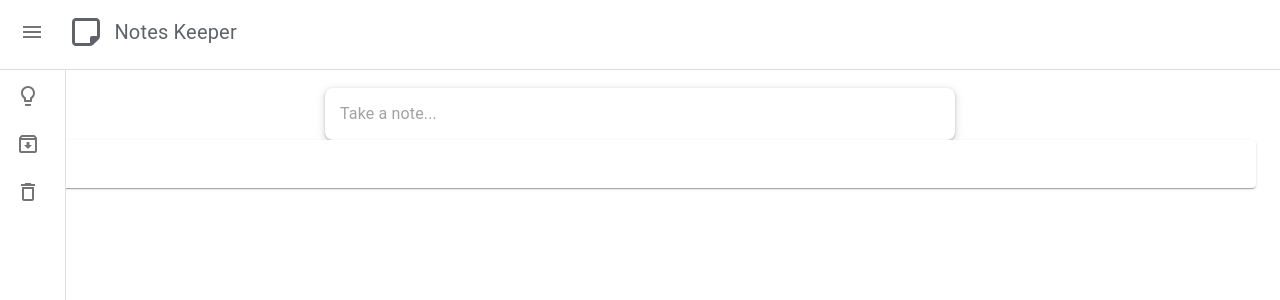
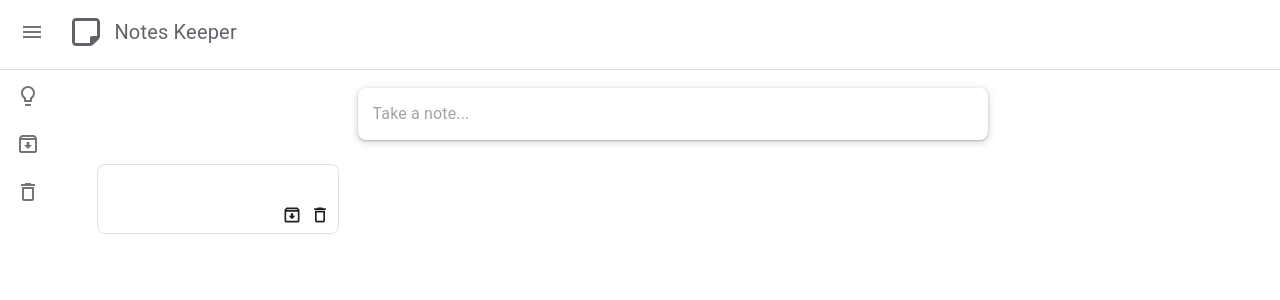
Before and after one commit to auddax/notes-keeper, a React (Create React App) app: page / in a window 1280 px wide. Shown: the top 300 px of the page. Built offline with nearby package versions, Linux system fonts and the light colour scheme.

Commit message:
feat: add Note component (Wed, Jun 01, 2022 09:14:51 PM)

```diff
--- a/package.json
+++ b/package.json
@@ -14,6 +14,7 @@
     "@testing-library/react": "^13.3.0",
     "@testing-library/user-event": "^13.5.0",
     "babel-plugin-macros": "^3.1.0",
+    "prop-types": "^15.8.1",
     "react": "^18.1.0",
     "react-dom": "^18.1.0",
     "react-scripts": "5.0.1",
--- a/src/App.js
+++ b/src/App.js
@@ -2,7 +2,7 @@ import React from 'react';
 
 // Components
 import Home from './components/Home';
-import DataProvider from './context/DataProvider';
+import { DataProvider } from './context/DataProvider';
 
 function App() {
   return (
--- a/src/components/Home.jsx
+++ b/src/components/Home.jsx
@@ -7,9 +7,9 @@ import Notes from './notes/Notes';
 
 function Home() {
   return (
-    <Box>
+    <Box style={{ display: 'flex', width: '100%' }}>
       <SwipeDrawer />
-      <Notes style={{ display: 'flex', width: '100%' }} />
+      <Notes />
     </Box>
   );
 }
--- a/src/components/SwipeDrawer.jsx
+++ b/src/components/SwipeDrawer.jsx
@@ -63,7 +63,13 @@ function SwipeDrawer() {
         open={open}
         handleDrawer={handleDrawer}
       />
-      <Drawer variant="permanent" open={open}>
+      <Drawer
+        sx={{
+          '& .MuiDrawer-paper': { borderWidth: 0 },
+        }}
+        variant="permanent"
+        open={open}
+      >
         <DrawerHeader />
         <NavList
           open={open}
--- a/src/components/notes/Note.jsx
+++ b/src/components/notes/Note.jsx
@@ -1,12 +1,52 @@
-import React, { Card, CardActions, CardContent } from '@mui/material';
+/* eslint-disable react/prop-types */
+import React from 'react';
+import PropTypes from 'prop-types';
+import { styled } from '@mui/material/styles';
+import {
+  Card, CardActions, CardContent, Typography,
+} from '@mui/material';
+import { ArchiveOutlined as Archive, DeleteOutlineOutlined as Delete } from '@mui/icons-material';
 
-function Note() {
+const StyledCard = styled(Card)`
+  width: 240px;
+  margin: 8px;
+  box-shadow: none;
+  border: 1px solid #e0e0e0;
+  border-radius: 8px;
+`;
+
+function Note({ note }) {
   return (
-    <Card>
-      <CardContent />
-      <CardActions />
-    </Card>
+    <StyledCard>
+      <CardContent>
+        <Typography>{note.heading}</Typography>
+        <Typography>{note.text}</Typography>
+      </CardContent>
+      <CardActions>
+        <Archive
+          fontSize="small"
+          style={{ marginLeft: 'auto' }}
+        />
+        <Delete
+          fontSize="small"
+        />
+      </CardActions>
+    </StyledCard>
   );
 }
 
+Note.propTypes = {
+  note: PropTypes.shape({
+    heading: PropTypes.oneOfType([PropTypes.string, PropTypes.number]),
+    text: PropTypes.oneOfType([PropTypes.string, PropTypes.number]),
+  }),
+};
+
+Note.defaultProps = {
+  note: PropTypes.shape({
+    heading: '',
+    text: '',
+  }),
+};
+
 export default Note;
--- a/src/components/notes/Notes.jsx
+++ b/src/components/notes/Notes.jsx
@@ -1,6 +1,6 @@
 import React, { useContext } from 'react';
 import { styled } from '@mui/material/styles';
-import { Box } from '@mui/material';
+import { Box, Grid } from '@mui/material';
 
 // Components
 import Form from './Form';
@@ -13,16 +13,21 @@ const DrawerHeader = styled('div')(({ theme }) => ({
 
 function Notes() {
   const { notes } = useContext(DataContext);
+
   return (
-    <Box sx={{ display: 'flex' }}>
-      <Box component="main" sx={{ flexGrow: 1, p: 3 }}>
+    <Box sx={{ display: 'flex', width: '100%' }}>
+      <Box sx={{ p: 3, width: '100%' }}>
         <DrawerHeader />
         <Form />
-        {
-          notes.map((note) => (
-            <Note note={note} />
-          ))
-        }
+        <Grid container style={{ marginTop: 16 }}>
+          {
+            notes.map((note) => (
+              <Grid item>
+                <Note note={note} />
+              </Grid>
+            ))
+          }
+        </Grid>
         <Note />
       </Box>
     </Box>
--- a/src/context/DataProvider.jsx
+++ b/src/context/DataProvider.jsx
@@ -3,7 +3,7 @@ import React, { createContext, useState } from 'react';
 export const DataContext = createContext(null);
 
 // eslint-disable-next-line react/prop-types
-function DataProvider({ children }) {
+export function DataProvider({ children }) {
   const [notes, setNotes] = useState([]);
   const [archiveNotes, setArchiveNotes] = useState([]);
   const [deletedNotes, setDeletedNotes] = useState([]);
@@ -23,5 +23,3 @@ function DataProvider({ children }) {
     </DataContext.Provider>
   );
 }
-
-export default DataProvider;
```
Also changed, not shown: src/components/notes/EmptyNotes.jsx (added), 1 other file (tests, documents, lock files or other folders).
